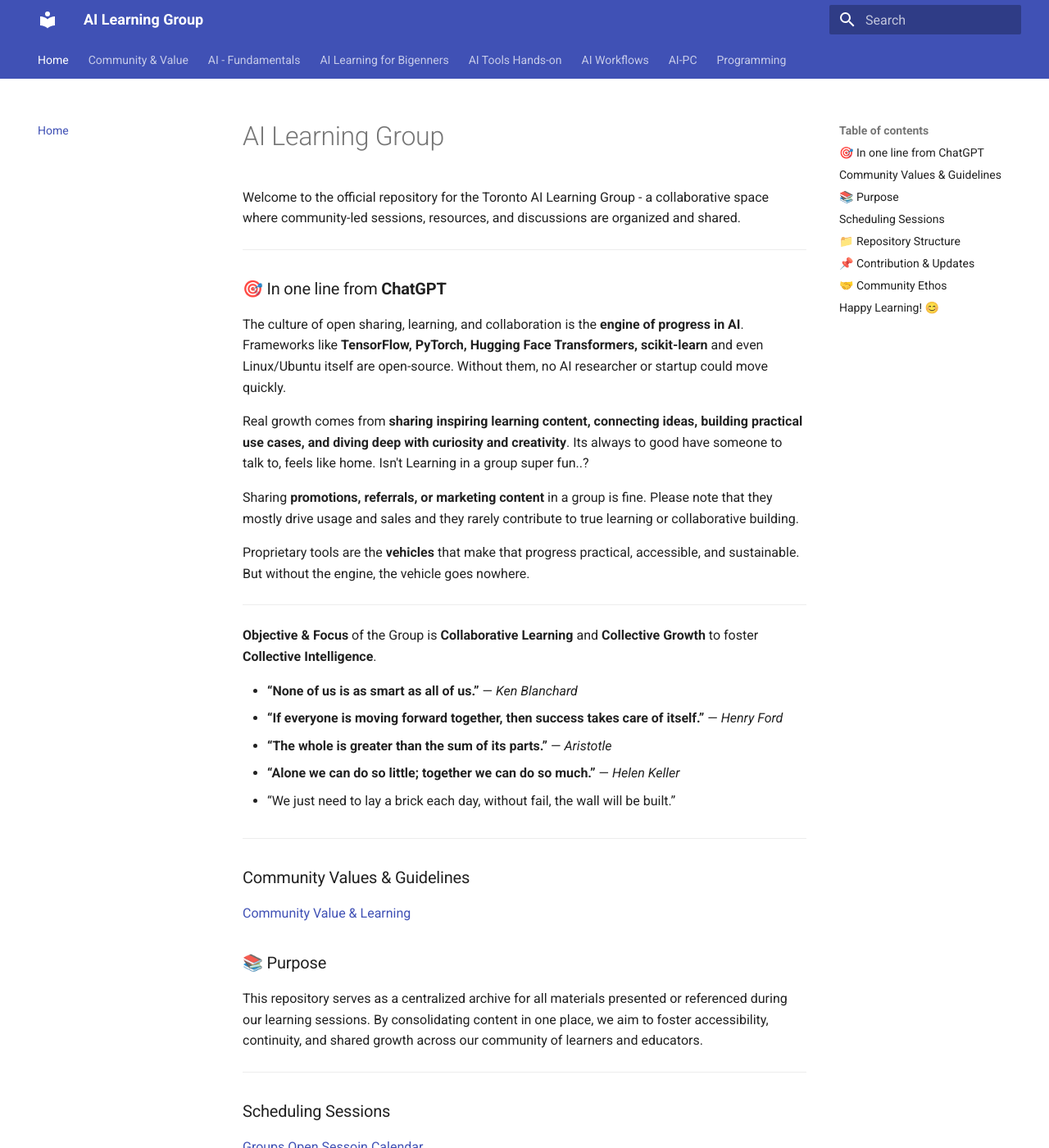
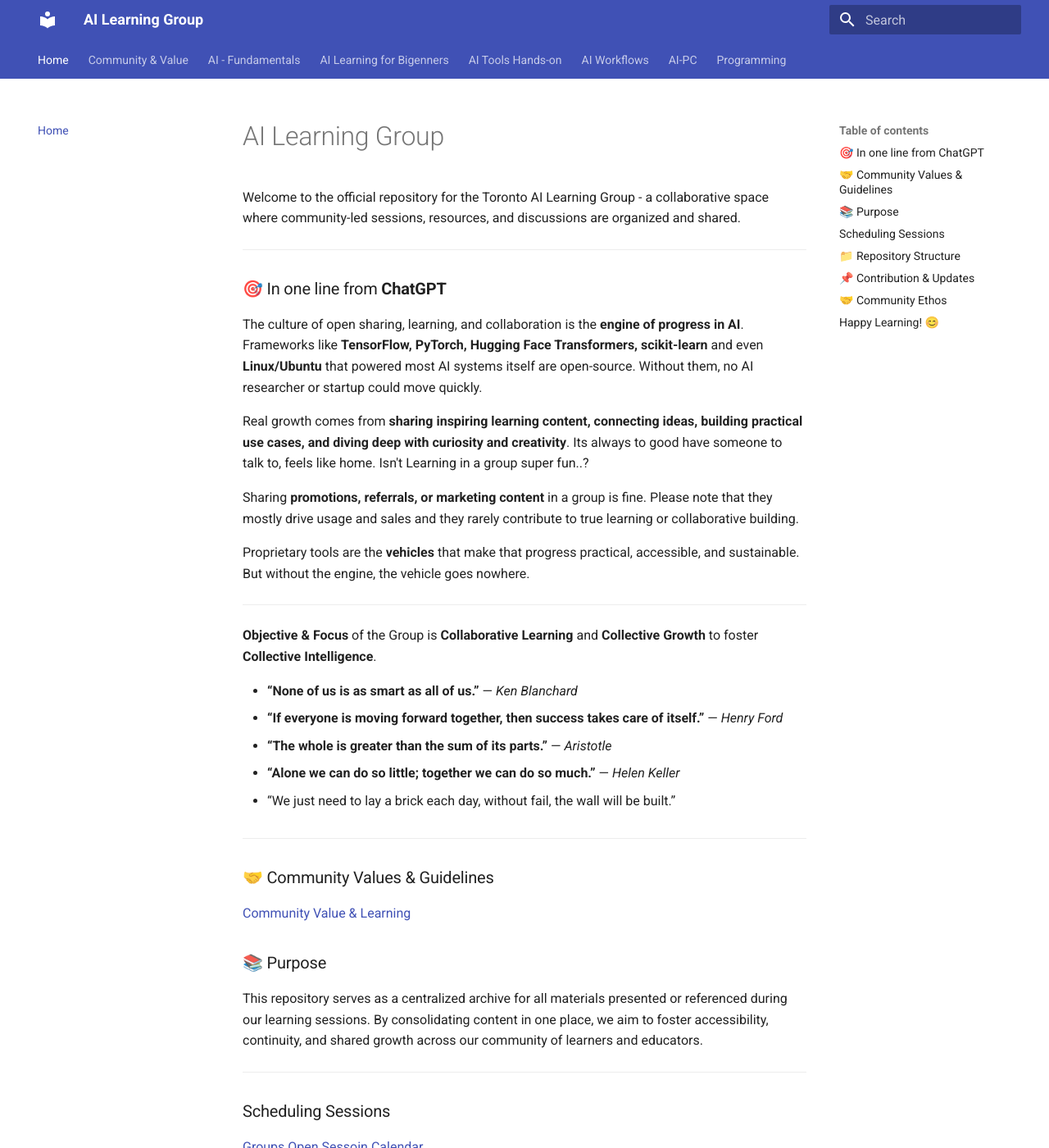
Before and after one commit to tejomayee-tech/toronto_ai_learning_group, an MkDocs documentation site: the page built from docs/README.md, in a window 1280 px wide and 1400 px high. Shown: the whole window at 82% size. Built offline with MkDocs 1.6.1 and Material for MkDocs 9.7.7, drawn with Linux system fonts in a browser that asks for light colours.

Commit message:
Update README

```diff
--- a/docs/README.md
+++ b/docs/README.md
@@ -5,7 +5,7 @@
 
 ### 🎯 In one line from **ChatGPT**
 
-  The culture of open sharing, learning, and collaboration is the **engine of progress in AI**.  Frameworks like **TensorFlow, PyTorch, Hugging Face Transformers, scikit-learn** and even Linux/Ubuntu itself are open-source. Without them, no AI researcher or startup could move quickly.
+  The culture of open sharing, learning, and collaboration is the **engine of progress in AI**.  Frameworks like **TensorFlow, PyTorch, Hugging Face Transformers, scikit-learn** and even **Linux/Ubuntu** that powered most AI systems itself are open-source. Without them, no AI researcher or startup could move quickly.
 
   Real growth comes from **sharing inspiring learning content, connecting ideas, building practical use cases, and diving deep with curiosity and creativity**. Its always to good have someone to talk to, feels like home. Isn't Learning in a group super fun..?
 
@@ -28,7 +28,7 @@
 
 ---
 
-### Community Values & Guidelines
+### 🤝 Community Values & Guidelines
 
   [Community Value & Learning](community-values-guidelines/Prompt-answer.md)
 
```
